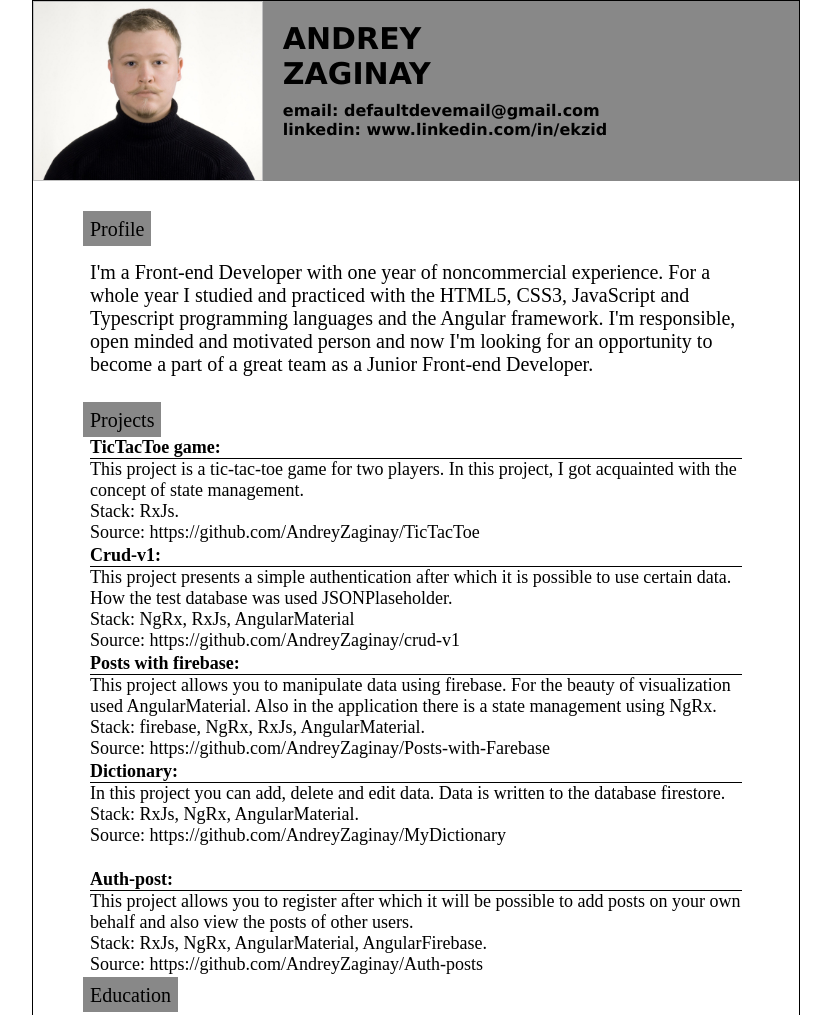
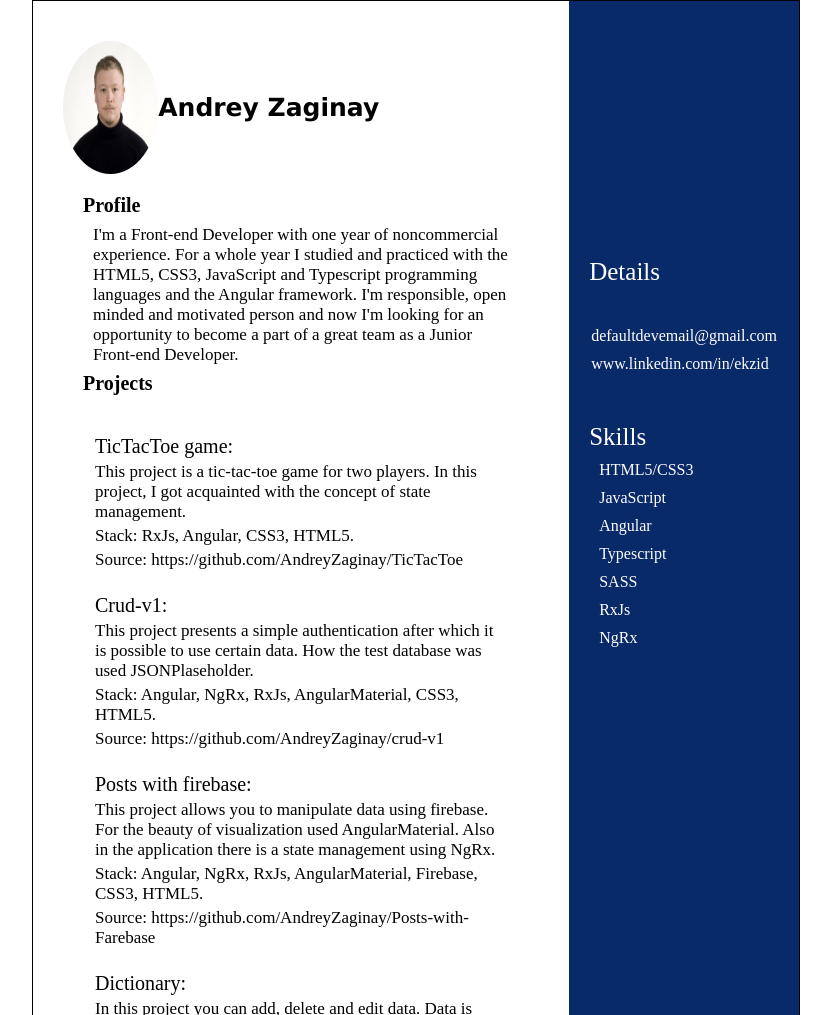
Before and after one commit to AndreyZaginay/CV, a plain HTML site: page index.html in a window 1280 px wide. Shown: the top 1015 px of the page, without its empty margins (224-1055 px from the left). Drawn offline with Linux system fonts and the light colour scheme.

Commit message:
chnge html

```diff
--- a/index.html
+++ b/index.html
@@ -8,98 +8,135 @@
     <link rel="stylesheet" type="text/css" media="screen" href="main.css" />
   </head>
   <body class="flex-center">
-    <div class="container">
-      <header>
-        <img alt="" />
-        <div class="contact-info">
+    <div class="cv-container">
+      <div class="left-side">
+        <div class="name-container">
+          <div class="img">
+            <img src="photo.jpg" alt="" />
+          </div>
           <div class="name">
-            <p class="font-size-30px">ANDREY</p>
-            <p class="font-size-30px">ZAGINAY</p>
-            <div class="contacts">
-              <p>email: defaultdevemail@gmail.com</p>
-              <p>linkedin: www.linkedin.com/in/ekzid</p>
+            <p>Andrey Zaginay</p>
           </div>
         </div>
-        </div>
-      </header>
-      <div class="info">
-        <div class="chapter">
-          <div class="chapter-header-container">
-            <span class="chapter-header">Profile</span>
-          </div>
-          <p class="padding-7px font-size-20px padding-top">
+        <div class="profile">
+          <p>Profile</p>
+          <div class="font-size">
             I'm a Front-end Developer with one year of noncommercial experience.
             For a whole year I studied and practiced with the HTML5, CSS3,
             JavaScript and Typescript programming languages and the Angular
             framework. I'm responsible, open minded and motivated person and now
             I'm looking for an opportunity to become a part of a great team as a
             Junior Front-end Developer.
-          </p>
           </div>
-        <div class="chapter">
-          <div class="chapter-header-container">
-            <span class="chapter-header">Projects</span>
         </div>
-          <div class="projects-container padding-7px">
+        <div class="projects-container">
+          <p class="projects-name">Projects</p>
+          <div class="projects">
+            <div class="padding-7px">
               <div class="project">
                 <p class="project-name">TicTacToe game:</p>
-              <p>
+                <p class="font-size">
                   This project is a tic-tac-toe game for two players. In this
-                project, I got acquainted with the concept of state management.
+                  project, I got acquainted with the concept of state
+                  management.
                 </p>
-              <p>Stack: RxJs.</p>
-              <p>Source: https://github.com/AndreyZaginay/TicTacToe</p>
+                <p class="font-size">Stack: RxJs, Angular, CSS3, HTML5.</p>
+                <p class="font-size">
+                  Source: https://github.com/AndreyZaginay/TicTacToe
+                </p>
               </div>
               <div class="project">
                 <p class="project-name">Crud-v1:</p>
-              <p>
-                This project presents a simple authentication after which it is
-                possible to use certain data. How the test database was used
-                JSONPlaseholder.
+                <p class="font-size">
+                  This project presents a simple authentication after which it
+                  is possible to use certain data. How the test database was
+                  used JSONPlaseholder.
                 </p>
-              <p>Stack: NgRx, RxJs, AngularMaterial</p>
-              <p>Source: https://github.com/AndreyZaginay/crud-v1</p>
+                <p class="font-size">
+                  Stack: Angular, NgRx, RxJs, AngularMaterial, CSS3, HTML5.
+                </p>
+                <p class="font-size">
+                  Source: https://github.com/AndreyZaginay/crud-v1
+                </p>
               </div>
               <div class="project">
                 <p class="project-name">Posts with firebase:</p>
-              <p>
+                <p class="font-size">
                   This project allows you to manipulate data using firebase. For
                   the beauty of visualization used AngularMaterial. Also in the
                   application there is a state management using NgRx.
                 </p>
-              <p>Stack: firebase, NgRx, RxJs, AngularMaterial.</p>
-              <p>
+                <p class="font-size">
+                  Stack: Angular, NgRx, RxJs, AngularMaterial, Firebase, CSS3,
+                  HTML5.
+                </p>
+                <p class="font-size">
                   Source: https://github.com/AndreyZaginay/Posts-with-Farebase
                 </p>
               </div>
               <div class="project">
                 <p class="project-name">Dictionary:</p>
-              <p>
+                <p class="font-size">
                   In this project you can add, delete and edit data. Data is
                   written to the database firestore.
                 </p>
-              <p>Stack: RxJs, NgRx, AngularMaterial.</p>
-              <p>Source: https://github.com/AndreyZaginay/MyDictionary</p>
+                <p class="font-size">
+                  Stack: Angular, NgRx, RxJs, AngularMaterial, Firebase, CSS3,
+                  HTML5.
+                </p>
+                <p class="font-size">
+                  Source: https://github.com/AndreyZaginay/MyDictionary
+                </p>
               </div>
               <div class="project">
                 <p class="project-name">Auth-post:</p>
-              <p>
+                <p class="font-size">
                   This project allows you to register after which it will be
-                possible to add posts on your own behalf and also view the posts
-                of other users.
+                  possible to add posts on your own behalf and also view the
+                  posts of other users.
                 </p>
-              <p>Stack: RxJs, NgRx, AngularMaterial, AngularFirebase.</p>
-              <p>Source: https://github.com/AndreyZaginay/Auth-posts</p>
+                <p class="font-size">
+                  Stack: Angular, NgRx, RxJs, AngularMaterial, Firebase, SCSS,
+                  HTML5.
+                </p>
+                <p class="font-size">
+                  Source: https://github.com/AndreyZaginay/Auth-posts
+                </p>
               </div>
             </div>
           </div>
-        <div class="chapter">
-          <div class="chapter-header-container">
-            <span class="chapter-header">Education</span>
         </div>
-          <p class="padding-7px font-size-20px education">
-            Finished course of Front-end developer by ITVDN
-          </p>
+        <div class="education">
+          <p class="">Education</p>
+          <div class="font-size">
+            Finished course of Front-end developer, February 2022 - Augest 2022
+            by CBS
+          </div>
+        </div>
+      </div>
+      <div class="right-side">
+        <div class="details">
+          <p>Details</p>
+          <div class="contacts">
+            <div class="contact">
+              <span> defaultdevemail@gmail.com </span>
+            </div>
+            <div class="contact">
+              <span>www.linkedin.com/in/ekzid</span>
+            </div>
+          </div>
+        </div>
+        <div class="skills">
+          <p class="skills-name">Skills</p>
+          <div>
+            <p class="skill">HTML5/CSS3</p>
+            <p class="skill">JavaScript</p>
+            <p class="skill">Angular</p>
+            <p class="skill">Typescript</p>
+            <p class="skill">SASS</p>
+            <p class="skill">RxJs</p>
+            <p class="skill">NgRx</p>
+          </div>
         </div>
       </div>
     </div>
--- a/main.css
+++ b/main.css
@@ -14,94 +14,131 @@ html, body {
     align-items: center;
 }
 
-.font-size-20px {
-    font-size: 20px;
-}
-
-.font-size-30px {
-    font-size: 30px;
-}
-
-.padding-7px {
-    padding: 0 7px;
-}
-
-.padding-top {
-    padding-top: 15px;
-}
-
-.container {
-    height: 1200px;
+.cv-container {
+    display: grid;
     width: 60%;
-    display: grid;
-    grid-template-rows: 15% 85%;
+    height: 1300px;
+    grid-template-columns: 70% 30%;
     border: 1px solid black;
 }
 
-header {
+.right-side {
+    background-color: rgb(9, 42, 104);
+    color: white;
     display: grid;
-    background-color: rgb(136, 136, 136);
-    grid-template-columns: 30% 70%;
+    grid-template-rows: 30% 70%;
 }
+
+.details {
+    display: grid;
+    grid-template-rows: 70% 30%;
+    align-items: end;
+}
+
+.left-side {
+    padding: 40px 30px;
+    display: grid;
+    grid-template-rows: 10% 15% 65% 5%;
+}
+
+.name-container {
+    display: grid;
+    grid-template-columns: 20% 80%;
+}
+
 img {
+    border-radius: 100%;
     height: 100%;
     width: 100%;
-    background-image: url(photo.jpg);
-    background-repeat: no-repeat;
-    background-size: cover;
-    background-position: center;
 }
 
 .name {
-    padding: 20px;
-    text-align: left;
+    display: flex;
+    justify-content: left;
+    align-items: center;
 }
 
 .name p {
-    font-family: Verdana, Geneva, Tahoma, sans-serif;
+    font-weight: bold;
+    font-size: 25px;
+    font-family: 'Lucida Sans', 'Lucida Sans Regular', 'Lucida Grande', 'Lucida Sans Unicode', Geneva, Verdana, sans-serif;
+}
+.profile {
+    padding: 20px;
+    display: grid;
+    grid-template-rows: 20% 80%;
+}
+
+.profile p {
+    font-size: 20px;
     font-weight: bold;
 }
 
+.profile div {
+    padding: 0px 10px;
+}
+
+.projects-container {
+    padding: 0 20px 20px 20px;
+    display: grid;
+    grid-template-rows: 6% 94%;
+}
+
+.project-name {
+    font-size: 20px;
+    font-weight: 300;
+}
+
+.projects-name{
+    font-size: 20px;
+    font-weight: bold;
+}
+.project {
+    padding: 10px;
+}
+
+.project p {
+    padding: 2px;
+}
+
+
+.education {
+    padding: 10px 20px 20px 20px;
+}
+
+.education p {
+    font-size: 20px;
+    font-weight: bold;
+}
+
+.education div {
+    padding: 10px;
+}
+
+.font-size {
+    font-size: 17px;
+}
+
+.details p {
+  padding: 0 0 10px 20px;
+  font-size: 25px;
+}
+
 .contacts {
+    display: grid;
+    justify-content: center;
+    padding-bottom: 50px;
+}
+
+.contact {
     padding-top: 10px;
 }
 
-.info {
-    display: grid;
-    grid-template-rows: 20% 60% 20%;
-    padding: 30px 50px;
+.skills-name {
+    padding: 0 0 10px 20px;
+    font-size: 25px
 }
 
-.chapter {
-    display: grid;
-    grid-template-rows: 35px calc(100% - 35px);
+.skill {
+    padding: 0 0 10px 30px;
 }
-
-.chapter-header-container {
-    display: flex;
-    justify-content: left;
-}
-
-.chapter-header {
-    background-color: rgb(136, 136, 136);
-    padding: 7px;
-    font-size: 20px;
-}
-
-.projects-container {
-    display: grid;
-    grid-template-rows: repeat(5, 1fr);
-}
-
-.project-name {
-    font-weight: bold;
-    border-bottom: 1px solid black;
-}
-
-.project p {
-    font-size: 18px;
-}
-
-.education  {
-    padding-top: 20px;
-}
--- a/main2.css
+++ /dev/null
@@ -1,144 +0,0 @@
-* {
-    margin: 0;
-    padding: 0;
-    box-sizing: border-box;
-}
-
-html, body {
-    height: auto;
-}
-
-.flex-center {
-    display: flex;
-    justify-content: center;
-    align-items: center;
-}
-
-.cv-container {
-    display: grid;
-    width: 60%;
-    height: 1300px;
-    grid-template-columns: 70% 30%;
-    border: 1px solid black;
-}
-
-.right-side {
-    background-color: rgb(9, 42, 104);
-    color: white;
-    display: grid;
-    grid-template-rows: 30% 70%;
-}
-
-.details {
-    display: grid;
-    grid-template-rows: 70% 30%;
-    align-items: end;
-}
-
-.left-side {
-    padding: 40px 30px;
-    display: grid;
-    grid-template-rows: 10% 15% 65% 5%;
-}
-
-.name-container {
-    display: grid;
-    grid-template-columns: 20% 80%;
-}
-
-img {
-    border-radius: 100%;
-    height: 100%;
-    width: 100%;
-}
-
-.name {
-    display: flex;
-    justify-content: left;
-    align-items: center;
-}
-
-.name p {
-    font-weight: bold;
-    font-size: 25px;
-    font-family: 'Lucida Sans', 'Lucida Sans Regular', 'Lucida Grande', 'Lucida Sans Unicode', Geneva, Verdana, sans-serif;
-}
-.profile {
-    padding: 20px;
-    display: grid;
-    grid-template-rows: 20% 80%;
-}
-
-.profile p {
-    font-size: 20px;
-    font-weight: bold;
-}
-
-.profile div {
-    padding: 0px 10px;
-}
-
-.projects-container {
-    padding: 0 20px 20px 20px;
-    display: grid;
-    grid-template-rows: 6% 94%;
-}
-
-.project-name {
-    font-size: 20px;
-    font-weight: 300;
-}
-
-.projects-name{
-    font-size: 20px;
-    font-weight: bold;
-}
-.project {
-    padding: 10px;
-}
-
-.project p {
-    padding: 2px;
-}
-
-
-.education {
-    padding: 10px 20px 20px 20px;
-}
-
-.education p {
-    font-size: 20px;
-    font-weight: bold;
-}
-
-.education div {
-    padding: 10px;
-}
-
-.font-size {
-    font-size: 17px;
-}
-
-.details p {
-  padding: 0 0 10px 20px;
-  font-size: 25px;
-}
-
-.contacts {
-    display: grid;
-    justify-content: center;
-    padding-bottom: 50px;
-}
-
-.contact {
-    padding-top: 10px;
-}
-
-.skills-name {
-    padding: 0 0 10px 20px;
-    font-size: 25px
-}
-
-.skill {
-    padding: 0 0 10px 30px;
-}
```
Also changed, not shown: index2.html (deleted, +0 -144 lines). Lines whose indentation alone changed are shown as unchanged.
